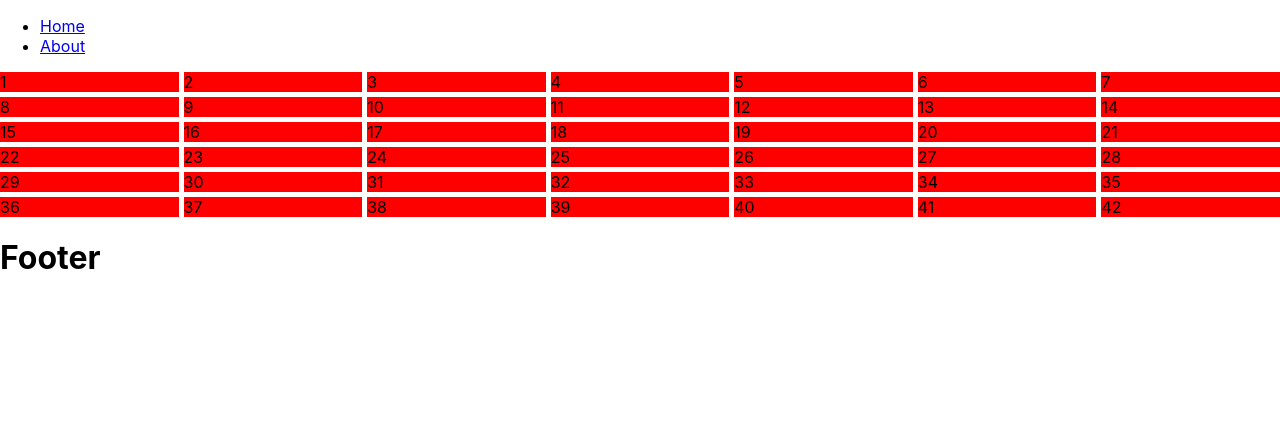
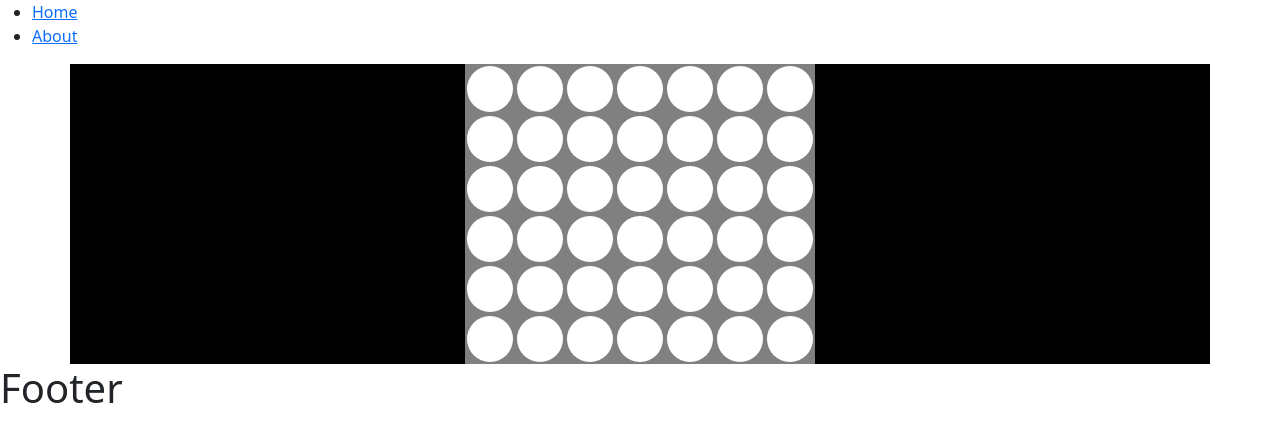
Before and after one commit to JesseBBuhler/connect4, a React (Create React App) app: page / in a window 1280 px wide. Shown: the top 442 px of the page. Built offline with nearby package versions, Linux system fonts and the light colour scheme.

Commit message:
fixing game board layout

```diff
--- a/package.json
+++ b/package.json
@@ -6,6 +6,7 @@
     "@testing-library/jest-dom": "^5.16.5",
     "@testing-library/react": "^13.4.0",
     "@testing-library/user-event": "^13.5.0",
+    "bootstrap": "^5.2.3",
     "react": "^18.2.0",
     "react-dom": "^18.2.0",
     "react-scripts": "5.0.1",
--- /dev/null
+++ b/src/components/Cell.css
@@ -0,0 +1,27 @@
+.frame {
+  width: 50px;
+  height: 50px;
+  background-color: gray;
+  margin: 0;
+}
+
+.circle {
+  position: relative;
+  left: 2px;
+  top: 2px;
+  width: 46px;
+  height: 46px;
+  border-radius: 50%;
+}
+
+.unclaimed {
+  background-color: white;
+}
+
+.claimedPlayer1 {
+  background-color: blue;
+}
+
+.claimedPlayer2 {
+  background-color: red;
+}
--- /dev/null
+++ b/src/components/Cell.jsx
@@ -0,0 +1,13 @@
+import "./Cell.css";
+
+const Cell = (props) => {
+  return (
+    <>
+      <div className="frame">
+        <div className={"circle " + props.claimed}>{props.number}</div>
+      </div>
+    </>
+  );
+};
+
+export default Cell;
--- a/src/pages/Home.css
+++ b/src/pages/Home.css
@@ -1,12 +1,12 @@
 .container {
-    display: grid;
-    grid-template-columns: 1fr 1fr 1fr 1fr 1fr 1fr 1fr;
-    height: 50%;
-    width: auto;
-    gap: 5px;
+  background-color: black;
+  display: flex;
+  flex-direction: row;
+  justify-content: center;
 }
 
-.cell {
-    color: black;
-    background-color: red;
+.file {
+  display: flex;
+  flex-direction: column;
+  align-self: center;
 }
--- a/src/pages/Home.jsx
+++ b/src/pages/Home.jsx
@@ -1,53 +1,25 @@
-import "./Home.css"
+import "./Home.css";
+import Cell from "../components/Cell";
+import "bootstrap/dist/css/bootstrap.min.css";
 const Home = () => {
-    return (
-        <>
-        <div className="container">
-            <div className="cell">1</div>
-            <div className="cell">2</div>
-            <div className="cell">3</div>
-            <div className="cell">4</div>
-            <div className="cell">5</div>
-            <div className="cell">6</div>
-            <div className="cell">7</div>
-            <div className="cell">8</div>
-            <div className="cell">9</div>
-            <div className="cell">10</div>
-            <div className="cell">11</div>
-            <div className="cell">12</div>
-            <div className="cell">13</div>
-            <div className="cell">14</div>
-            <div className="cell">15</div>
-            <div className="cell">16</div>
-            <div className="cell">17</div>
-            <div className="cell">18</div>
-            <div className="cell">19</div>
-            <div className="cell">20</div>
-            <div className="cell">21</div>
-            <div className="cell">22</div>
-            <div className="cell">23</div>
-            <div className="cell">24</div>
-            <div className="cell">25</div>
-            <div className="cell">26</div>
-            <div className="cell">27</div>
-            <div className="cell">28</div>
-            <div className="cell">29</div>
-            <div className="cell">30</div>
-            <div className="cell">31</div>
-            <div className="cell">32</div>
-            <div className="cell">33</div>
-            <div className="cell">34</div>
-            <div className="cell">35</div>
-            <div className="cell">36</div>
-            <div className="cell">37</div>
-            <div className="cell">38</div>
-            <div className="cell">39</div>
-            <div className="cell">40</div>
-            <div className="cell">41</div>
-            <div className="cell">42</div>
+  const numCol = 7;
+  const numRow = 6;
+  const claimed = Array(numCol)
+    .fill()
+    .map(() => Array(numRow).fill("unclaimed"));
+  return (
+    <div className="container">
+      {claimed.map((row, rowIndex) => (
+        <div key={rowIndex} className="file">
+          {row.map((col, colIndex) => (
+            <div key={colIndex} className="rank">
+              <Cell claimed={col}></Cell>
+            </div>
+          ))}
         </div>
-        </>
-    )
-}
+      ))}
+    </div>
+  );
+};
 
 export default Home;
```
Also changed, not shown: 1 other file (tests, documents, lock files or other folders).
